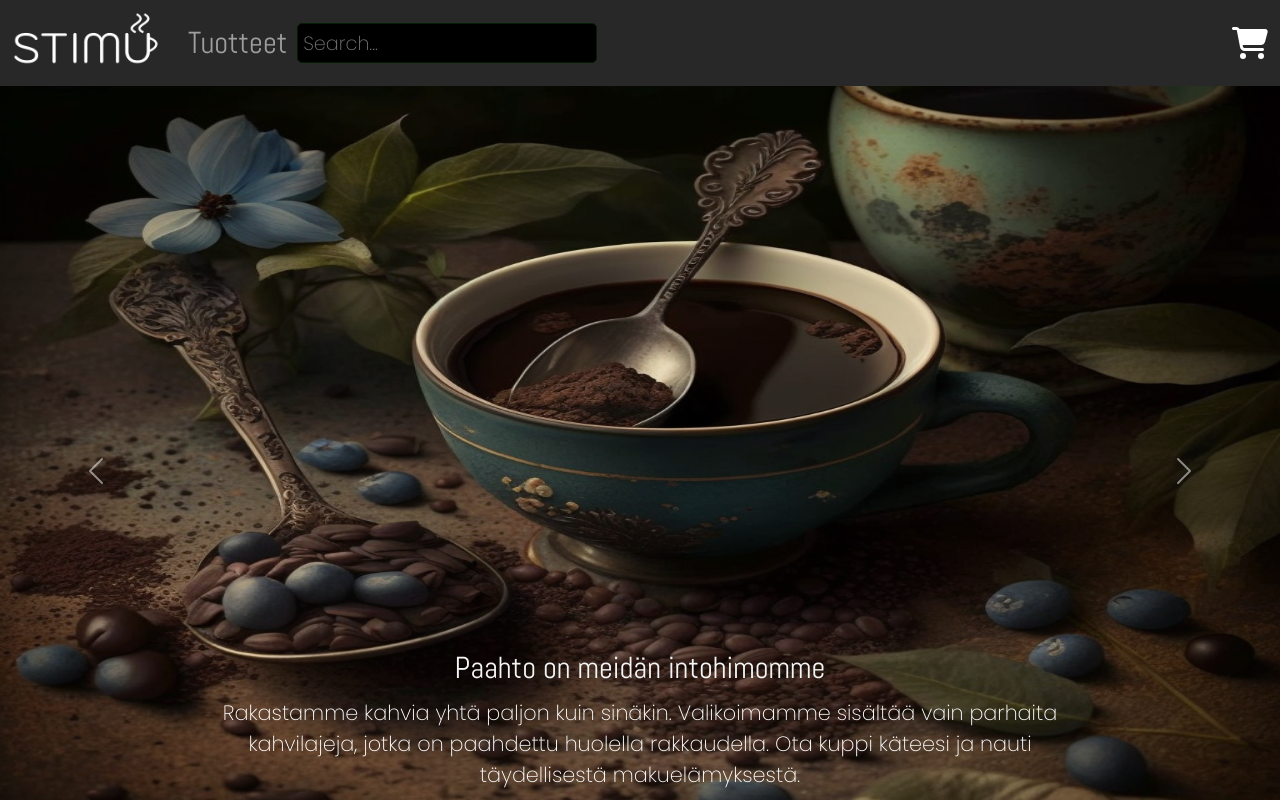
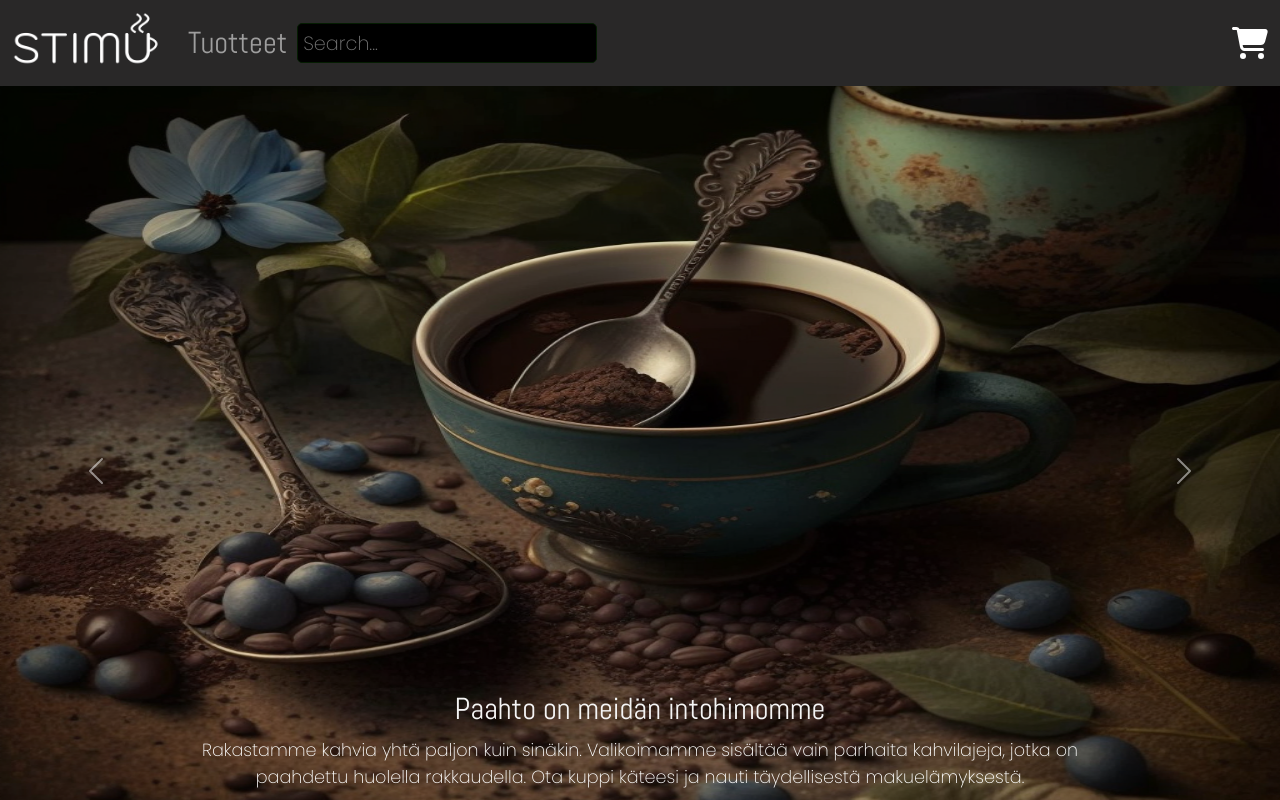
Before and after one commit to Stimu-Webshop/stimu-webshop.github.io, a React (Create React App) app in the folder caffeine-shop/: page / in a window 1280 px wide. Shown: the top 800 px of the page. Built offline with nearby package versions, Linux system fonts and the light colour scheme.

Commit message:
scss update

```diff
--- a/caffeine-shop/src/styles/Carousel.scss
+++ b/caffeine-shop/src/styles/Carousel.scss
@@ -15,5 +15,6 @@
 
     p {
         @include text;
+        font-size: 1.1em;
     }
 }
```
